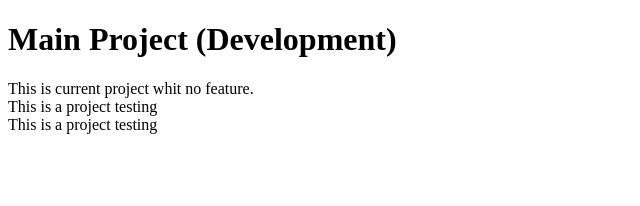
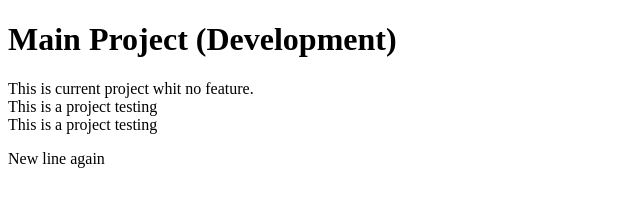
Before and after one commit to OscOkt021/section-satu-versioning, a plain HTML site: page index.html in a window 1280 px wide. Shown: the whole page, without its empty margins (0-640 px from the left). Drawn offline with Linux system fonts and the light colour scheme.

Commit message:
Revision for index.html

```diff
--- a/index.html
+++ b/index.html
@@ -12,5 +12,8 @@
         This is current project whit no feature. <br> This is a project testing <br>
         This is a project testing
     </p>
+    <p>
+        New line again
+    </p>
 </body>
 </html>
```
